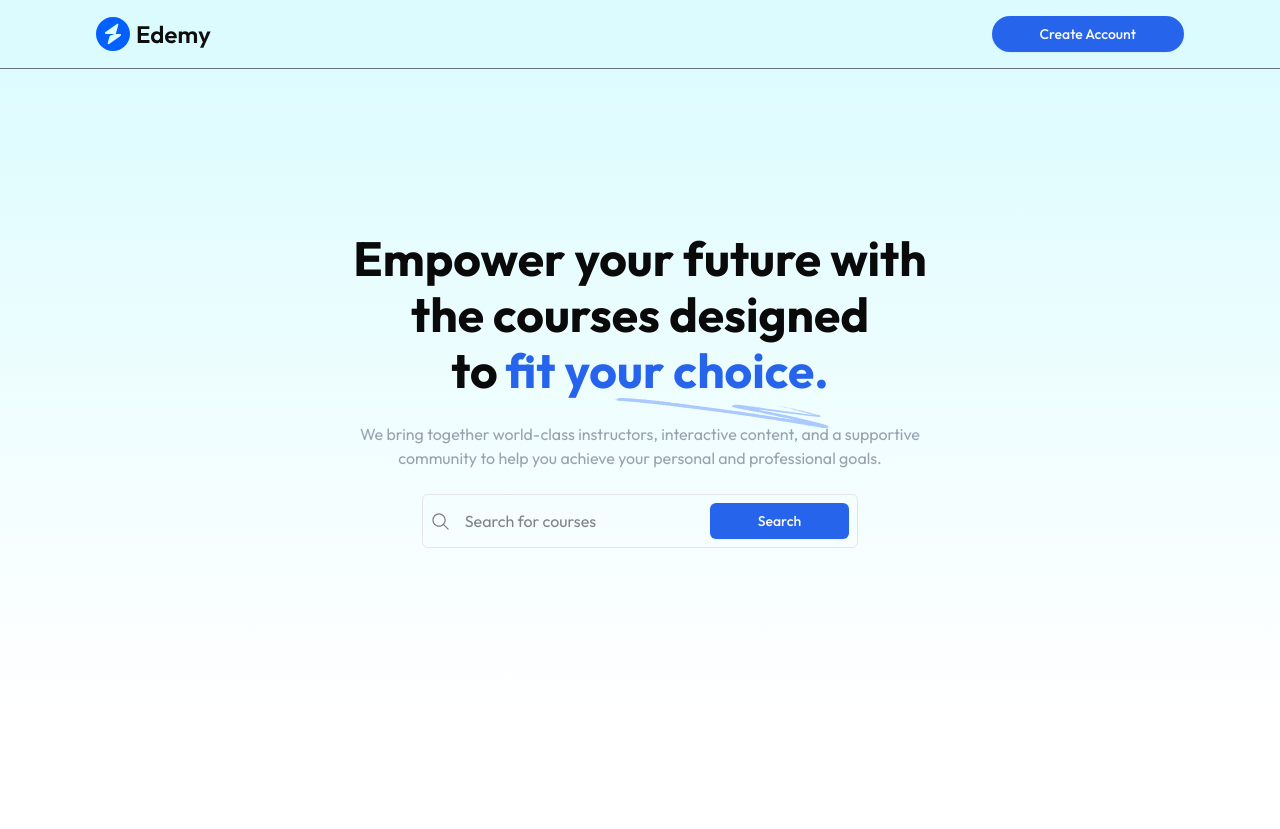
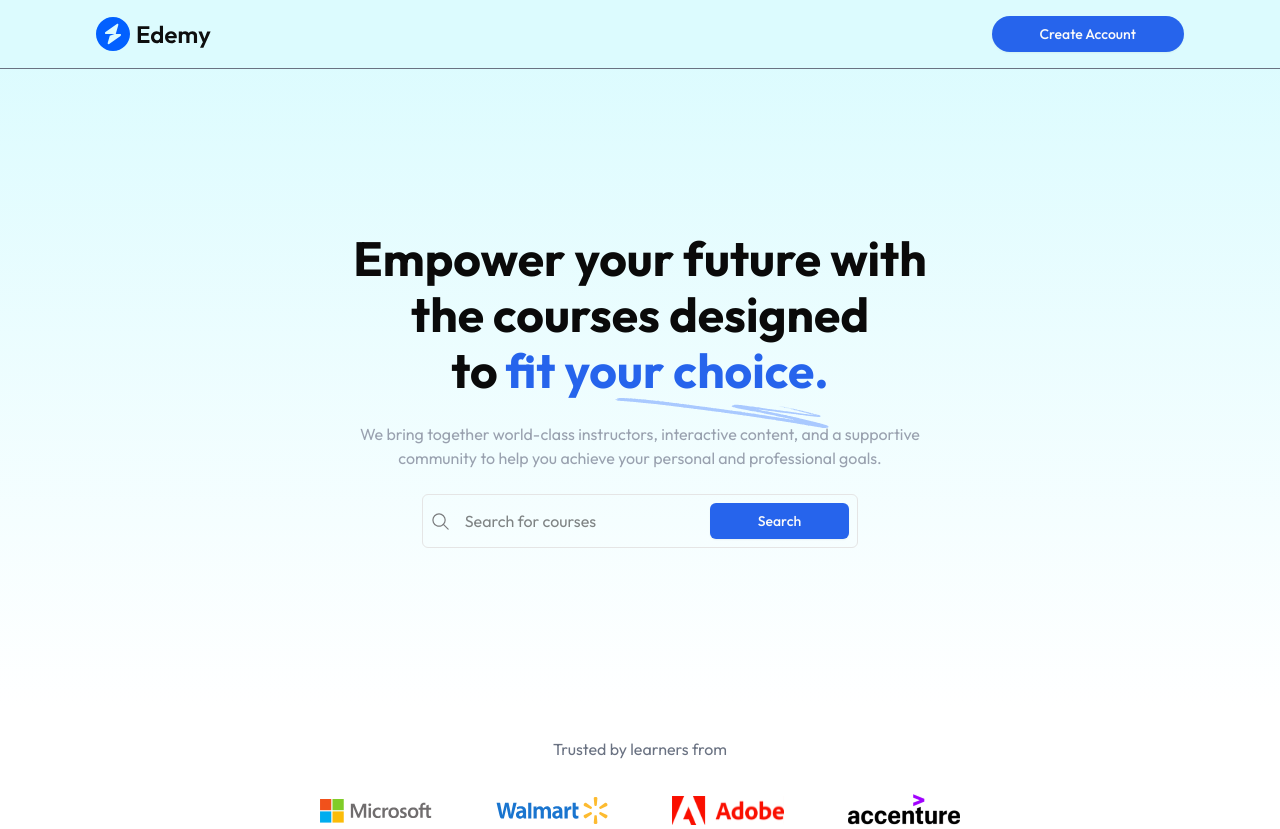
Before and after one commit to mohangrg2018/LMS-Mern, a React (Vite) app in the folder client/: page / in a window 1280 px wide. Before the commit the page ends 800 px from the top, so only its background shows below. Built offline with nearby package versions, Linux system fonts and the light colour scheme; no server answers.

Commit message:
companies section added

```diff
--- a/client/src/components/student/Companies.jsx
+++ b/client/src/components/student/Companies.jsx
@@ -1,7 +1,30 @@
+import { assets } from "@/assets/assets";
 import React from "react";
 
 const Companies = () => {
-  return <div>Companies</div>;
+  return (
+    <section>
+      <p className="text-base text-gray-500">Trusted by learners from</p>
+      <div className="flex flex-wrap items-center justify-center gap-6 md:gap-16 mt-8">
+        <img
+          src={assets.microsoft_logo}
+          alt="microsoft"
+          className="w-20 md:w-28"
+        />
+        <img
+          src={assets.walmart_logo}
+          alt="microsoft"
+          className="w-20 md:w-28"
+        />
+        <img src={assets.adobe_logo} alt="microsoft" className="w-20 md:w-28" />
+        <img
+          src={assets.accenture_logo}
+          alt="microsoft"
+          className="w-20 md:w-28"
+        />
+      </div>
+    </section>
+  );
 };
 
 export default Companies;
--- a/client/src/pages/student/Home.jsx
+++ b/client/src/pages/student/Home.jsx
@@ -1,3 +1,4 @@
+import Companies from "@/components/student/Companies";
 import Hero from "@/components/student/Hero";
 import React from "react";
 
@@ -5,6 +6,7 @@
   return (
     <main className="flex flex-col items-center space-y-7 text-center">
       <Hero />
+      <Companies />
     </main>
   );
 };
```
